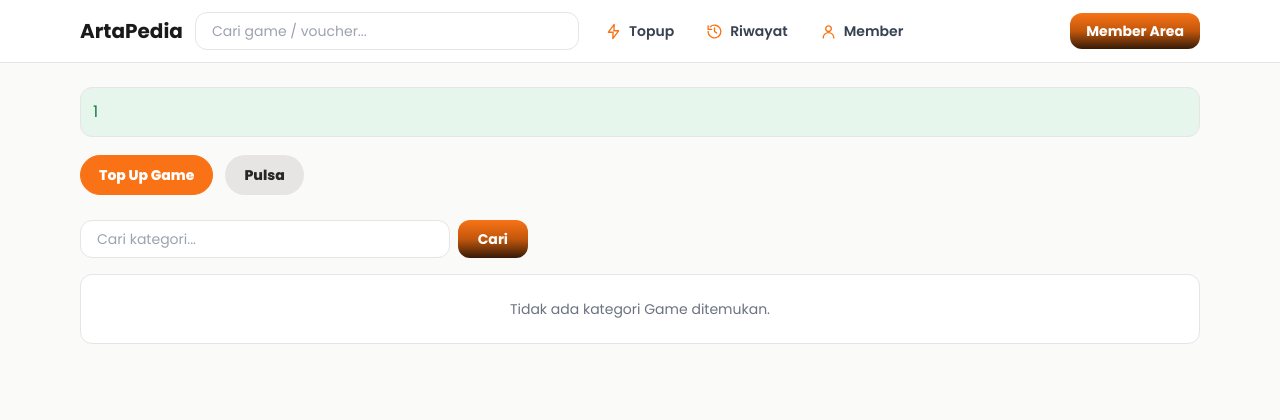
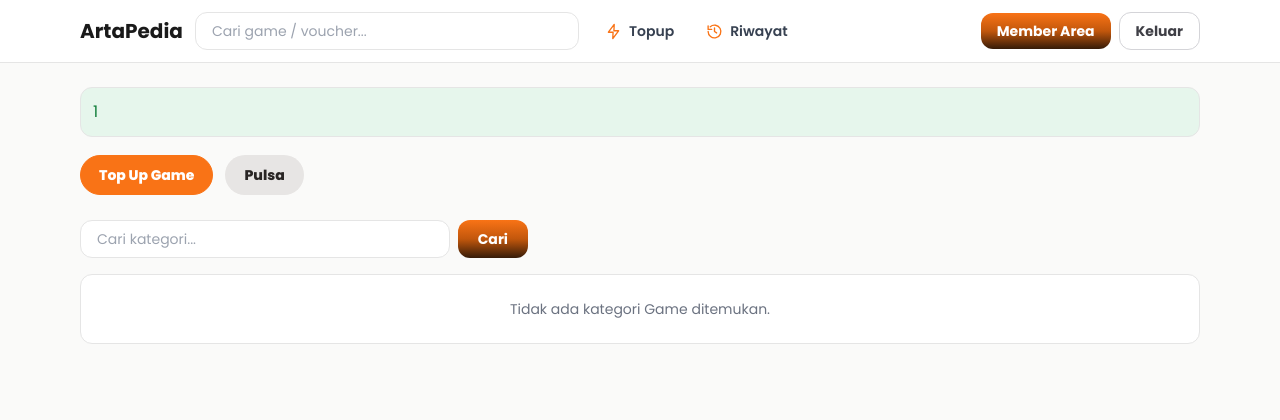
Before and after one commit to gedeoioi/artapedia, a Laravel app: page /kategori in a window 1280 px wide. Shown: the top 420 px of the page. Run offline with Laravel 12, Linux system fonts and the light colour scheme; a user stored in the database is signed in; data comes from the database, SQL or seed files in the repository; data that the repository does not hold is empty; parts of the project's set-up code (start-up, migrations or seed data) failed here and were passed over; some libraries are stand-ins or nearby versions.

Commit message:
Hapus menu Member dan tambahkan tombol Keluar di header
Menu teks "Member" di navigasi dihapus karena tombol "Member Area" di kanan
menuju halaman yang sama (member.dashboard) — dua kontrol dengan tujuan
identik membuat header ramai tanpa menambah kemampuan apa pun.

Sebagai gantinya, tombol "Keluar" ditaruh di sebelah "Member Area", hanya
tampil untuk pengguna yang sudah login. Logout adalah aksi yang mengubah state,
jadi dikirim sebagai form POST dengan CSRF (rute logout hanya menerima POST;
tautan GET akan menghasilkan 405 dan tanpa token akan ditolak 419). Tombolnya
memakai gaya sekunder (.btn-logout) dengan border abu-abu yang berubah merah
saat hover, supaya tidak bersaing dengan tombol utama di sebelahnya. Ada juga
gaya khusus tema terang.

Diverifikasi di browser dengan sesi member sungguhan:
- Sebelum logout: menu nav = [Topup, Riwayat] (tanpa "Member"), kanan =
  [Riwayat(mobile), Member Area, Keluar(POST /logout)].
- Setelah klik Keluar: tombol Keluar dan Member Area hilang, tombol "Masuk"
  muncul, dan tamu kembali melihat header versi publik.

Diuji juga di 360/390/430/768/1024/1280 px dengan sesi aktif: tidak ada elemen
yang melewati lebar viewport dan tidak ada scroll horizontal, meski ada dua
tombol tambahan di kanan.

Catatan: assertion tidak boleh mencari nama kelas di seluruh HTML. Definisi CSS
(.btn-logout) selalu ikut terkirim ke halaman, jadi assertStringNotContainsString
('btn-logout') gagal pada halaman tamu walaupun tombolnya memang tidak ada.
Yang diperiksa adalah markup-nya (class="btn-logout). Hal serupa terjadi pada
frasa di komentar CSS: teks komentar ikut terkirim, jadi komentar yang menyebut
nama elemen lain bisa menggagalkan assertion "tidak boleh mengandung". Komentar
CSS-nya dipindah ke komentar Blade.

Test ditambah 5 (HeaderMemberActionsTest): tamu hanya melihat "Masuk", pengguna
login melihat "Member Area" + "Keluar", menu teks "Member" sudah tidak ada,
tombol keluar berupa form POST dengan CSRF, dan logout benar-benar mengakhiri
sesi (assertGuest + header kembali ke keadaan tamu).

Verifikasi: 374 test passed, pint passed.

```diff
--- a/resources/views/layouts/shop.blade.php
+++ b/resources/views/layouts/shop.blade.php
@@ -34,6 +34,19 @@
             color: #fff; border-radius: 12px; font-weight: 700;
         }
         .btn-primary:hover { filter: brightness(1.1); }
+        .btn-logout {
+            border: 1px solid #3f3f46;
+            border-radius: 12px;
+            background: transparent;
+            color: #e4e4e7;
+            font-weight: 700;
+            cursor: pointer;
+            transition: border-color .18s ease, color .18s ease, background-color .18s ease;
+        }
+        .btn-logout:hover { border-color: #ef4444; color: #fca5a5; background: rgba(239, 68, 68, .08); }
+        .btn-logout:focus-visible { outline: 3px solid rgba(239, 68, 68, .35); outline-offset: 2px; }
+        html[data-theme="light"] .btn-logout { border-color: #d4d4d8; color: #3f3f46; }
+        html[data-theme="light"] .btn-logout:hover { border-color: #dc2626; color: #b91c1c; background: rgba(220, 38, 38, .06); }
         a.accent, .accent { color: #f97316; }
         .badge-ok { background: rgba(34,197,94,.15); color: #4ade80; }
         .badge-pending { background: rgba(250,204,21,.15); color: #facc15; }
@@ -274,14 +287,8 @@
                 </svg>
                 <span>Riwayat</span>
             </a>
-            @auth
-                <a href="{{ route('member.dashboard') }}" class="navlink">
-                    <svg viewBox="0 0 24 24" fill="none" stroke="currentColor" stroke-width="1.9" stroke-linecap="round" stroke-linejoin="round" aria-hidden="true">
-                        <circle cx="12" cy="8" r="4"/><path d="M4.5 21a7.5 7.5 0 0 1 15 0"/>
-                    </svg>
-                    <span>Member</span>
-                </a>
-            @endauth
+            {{-- Menu "Member" dihapus: tombol "Member Area" di kanan sudah menuju
+                 halaman yang sama, jadi keduanya hanya mengulang tujuan. --}}
         </nav>
         <div class="ml-auto flex items-center gap-2">
             <a href="{{ route('invoice.index') }}" class="navlink lg:hidden" aria-label="Riwayat transaksi">
@@ -292,6 +299,11 @@
             </a>
             @auth
                 <a href="{{ route('member.dashboard') }}" class="btn-primary px-3 sm:px-4 py-2 text-sm whitespace-nowrap">Member Area</a>
+                {{-- Gaya sekunder supaya tidak bersaing dengan tombol utama di sebelahnya. --}}
+                <form method="POST" action="{{ route('logout') }}">
+                    @csrf
+                    <button type="submit" class="btn-logout px-3 sm:px-4 py-2 text-sm whitespace-nowrap" aria-label="Keluar dari akun">Keluar</button>
+                </form>
             @else
                 <a href="{{ route('login') }}" class="btn-primary px-3 sm:px-5 py-2 text-sm whitespace-nowrap">Masuk</a>
             @endauth
```
Also changed, not shown: tests/Feature/HeaderMemberActionsTest.php (added, +90 -0 lines).
